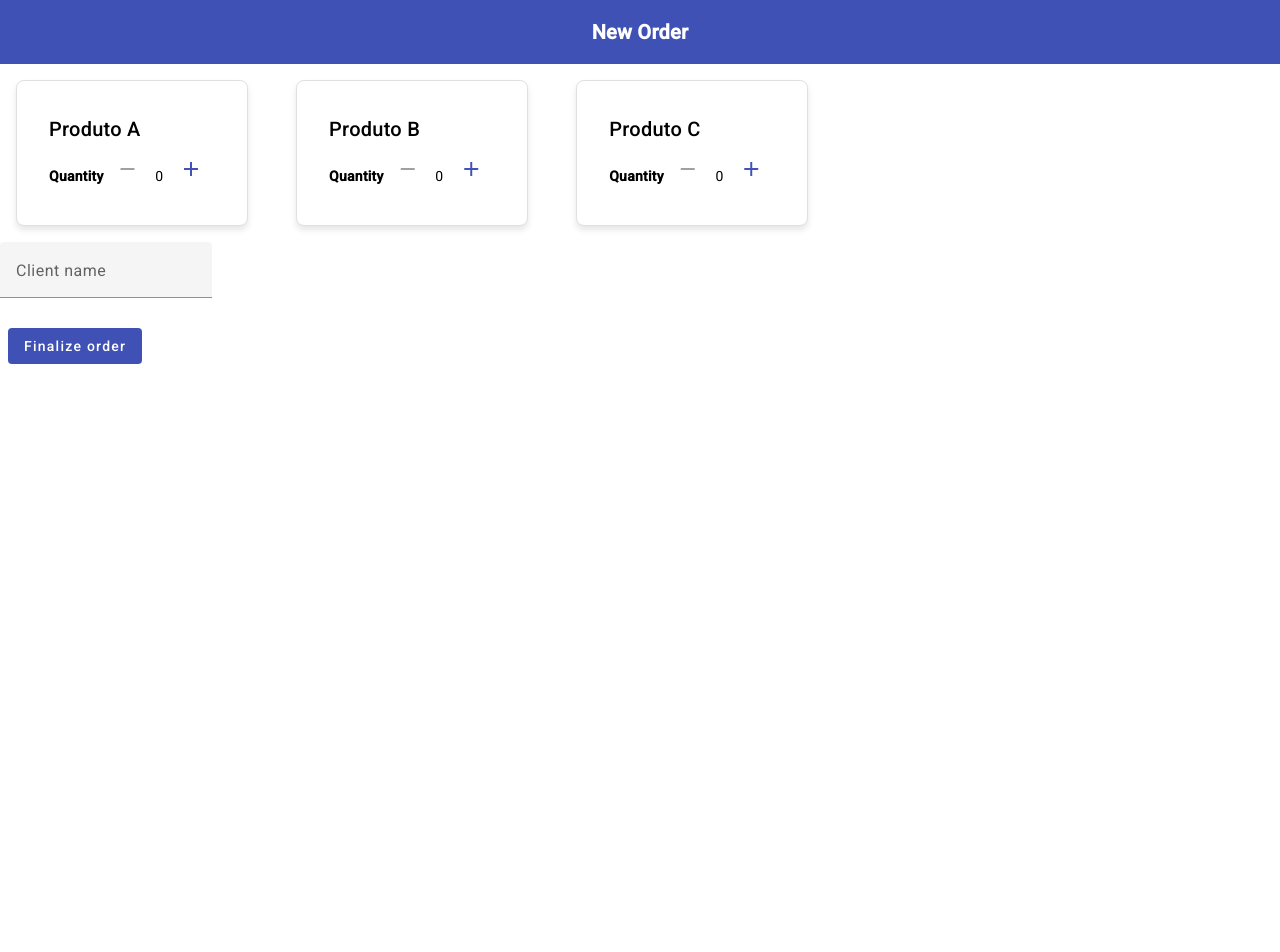
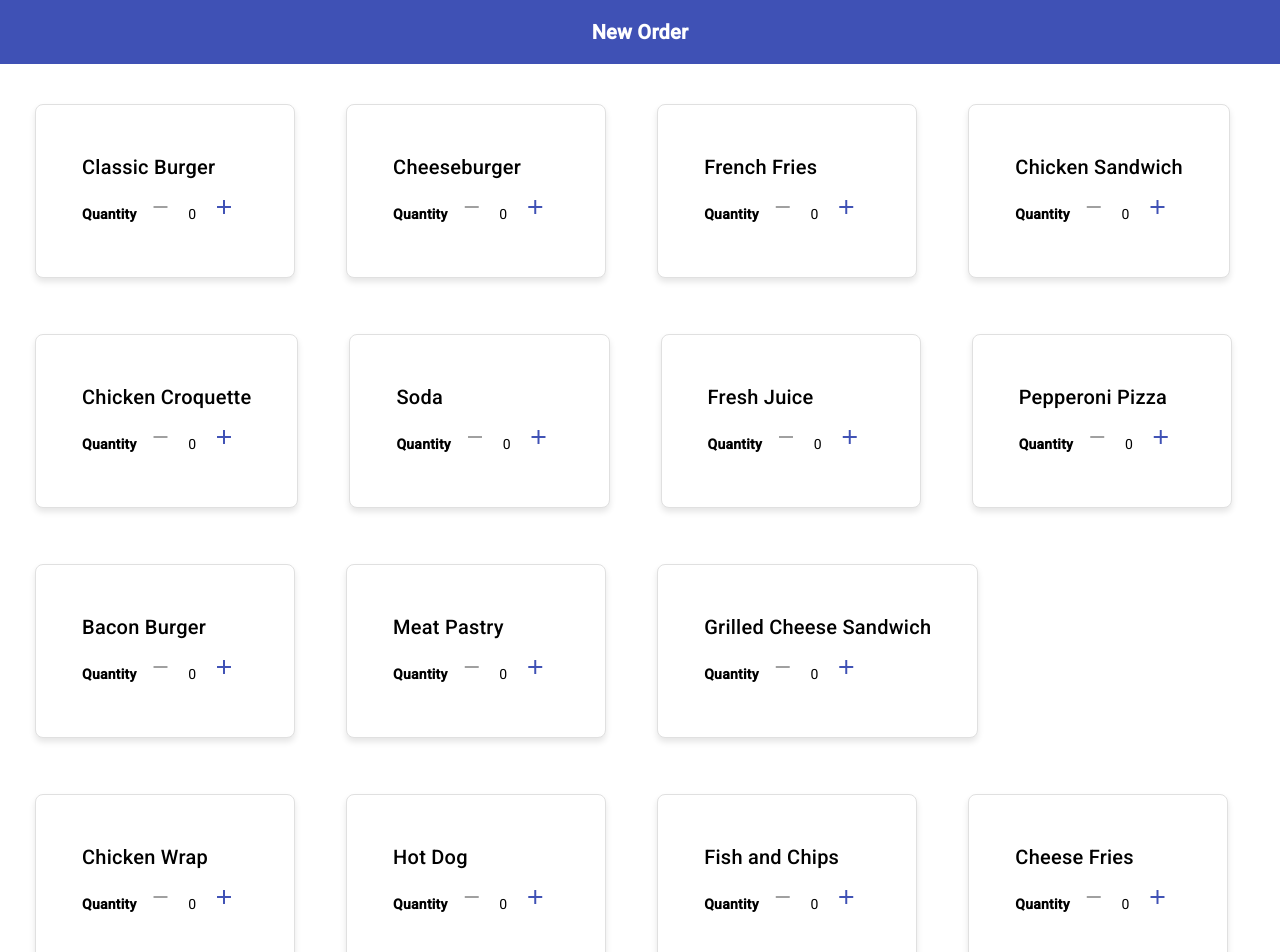
Before and after one commit to Ana-beatriz2/sma-order-management-system, an Angular app in the folder web/: page /menu in a window 1280 px wide. Shown: the top 952 px of the page. Before the commit the page ends 800 px from the top, so only its background shows below. Built offline with nearby package versions, Linux system fonts and the light colour scheme.

Commit message:
feat: ajusta estilização dela de menu

```diff
--- a/web/src/app/components/menu/menu.component.css
+++ b/web/src/app/components/menu/menu.component.css
@@ -21,8 +21,34 @@
   border: 1px solid #e0e0e0;
   border-radius: 8px;
   box-shadow: 0px 4px 6px rgba(0, 0, 0, 0.1);
-  margin: 16px;
-  padding: 16px;
+  margin-top: 40px;
+  margin-left: 35px;
+  padding: 30px;
   background-color: #ffffff;
   transition: transform 0.2s ease, box-shadow 0.2s ease;
 }
+
+.client-name {
+  margin-left: 35px;
+  margin-top: 80px;
+  width: 30%;
+}
+
+.finalize-container {
+  display: flex;
+  justify-content: center;
+  margin-top: 40px;
+}
+
+.finalize-order-button {
+  font-size: 20px;
+  padding: 15px 30px;
+  border-radius: 8px;
+  box-shadow: 0px 4px 6px rgba(0, 0, 0, 0.1);
+  transition: transform 0.2s ease, box-shadow 0.2s ease;
+}
+
+.finalize-order-button:hover {
+  transform: scale(1.05);
+  box-shadow: 0px 6px 8px rgba(0, 0, 0, 0.2);
+}
--- a/web/src/app/components/menu/menu.component.html
+++ b/web/src/app/components/menu/menu.component.html
@@ -22,11 +22,13 @@
   </mat-card>
 </div>
 
-<mat-form-field class="example-full-width">
+<mat-form-field class="client-name">
   <mat-label>Client name</mat-label>
   <input matInput [(ngModel)]="clientName">
 </mat-form-field>
 
-<mat-card-actions>
-  <button color="primary" mat-flat-button (click)="finalizeOrder()">Finalize order</button>
+<mat-card-actions class="finalize-container">
+  <button color="primary" class="finalize-order-button" mat-flat-button (click)="finalizeOrder()">
+    Finalize order
+  </button>
 </mat-card-actions>
--- a/web/src/app/components/menu/menu.component.ts
+++ b/web/src/app/components/menu/menu.component.ts
@@ -17,14 +17,29 @@ import { OrderService } from '../../services/order.service';
 })
 export class MenuComponent {
 
-  constructor(private orderService: OrderService) {
-  }
-
+  constructor(private orderService: OrderService) {}
 
   items = [
-    { name: 'Produto A', quantity: 0 },
-    { name: 'Produto B', quantity: 0 },
-    { name: 'Produto C', quantity: 0 },
+    { name: 'Classic Burger', quantity: 0 },
+    { name: 'Cheeseburger', quantity: 0 },
+    { name: 'French Fries', quantity: 0 },
+    { name: 'Chicken Sandwich', quantity: 0 },
+    { name: 'Chicken Croquette', quantity: 0 },
+    { name: 'Soda', quantity: 0 },
+    { name: 'Fresh Juice', quantity: 0 },
+    { name: 'Pepperoni Pizza', quantity: 0 },
+    { name: 'Bacon Burger', quantity: 0 },
+    { name: 'Meat Pastry', quantity: 0 },
+    { name: 'Grilled Cheese Sandwich', quantity: 0 },
+    { name: 'Chicken Wrap', quantity: 0 },
+    { name: 'Hot Dog', quantity: 0 },
+    { name: 'Fish and Chips', quantity: 0 },
+    { name: 'Cheese Fries', quantity: 0 },
+    { name: 'Veggie Burger', quantity: 0 },
+    { name: 'Caesar Salad', quantity: 0 },
+    { name: 'Chicken Tenders', quantity: 0 },
+    { name: 'Onion Rings', quantity: 0 },
+    { name: 'Milkshake', quantity: 0 }
   ];
   clientName: string = '';
 
@@ -56,6 +71,7 @@ export class MenuComponent {
       return;
     }
 
+    alert('Order finalized');
     await this.orderService.saveNewOrder(order);
   }
 }
```
